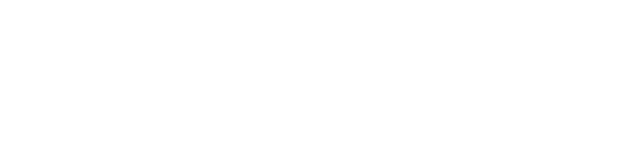
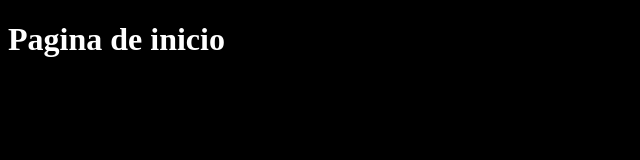
Before and after one commit to asalinas/aseweb, a plain HTML site: page index.html in a window 1280 px wide. Shown: the whole page, without its empty margins (0-640 px from the left). Drawn offline with Linux system fonts and the light colour scheme.

Commit message:
Update main.css

```diff
--- a/main.css
+++ b/main.css
@@ -1,4 +1,4 @@
 body {
-  backgroundcolor: #000;
-  color: #FFF;
+    background: #000;
+    color: #fff;
 }
```
